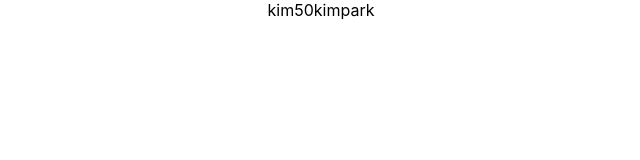
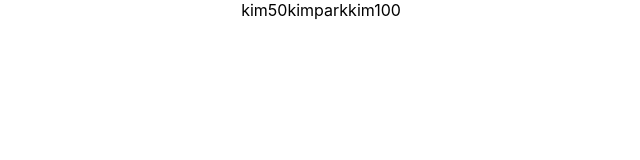
Before and after one commit to jaey5oung/TypeScript, a React (Create React App) app: page / in a window 1280 px wide. Shown: the top 160 px of the page, without its empty margins (319-959 px from the left). Built offline with nearby package versions, Linux system fonts and the light colour scheme.

Commit message:
✨ feat : 유니온타입 기록

```diff
--- a/src/App.tsx
+++ b/src/App.tsx
@@ -20,12 +20,16 @@ function App() {
   //   started: true,
   // }
 
+  let 김이름: string | number = "kim"
+  let 김나이: string | number = 100
   return (
     <div className="App">
       {이름}
       {나이}
       {결혼했니}
       {회원들}
+      {김이름}
+      {김나이}
     </div>
   )
 }
```
